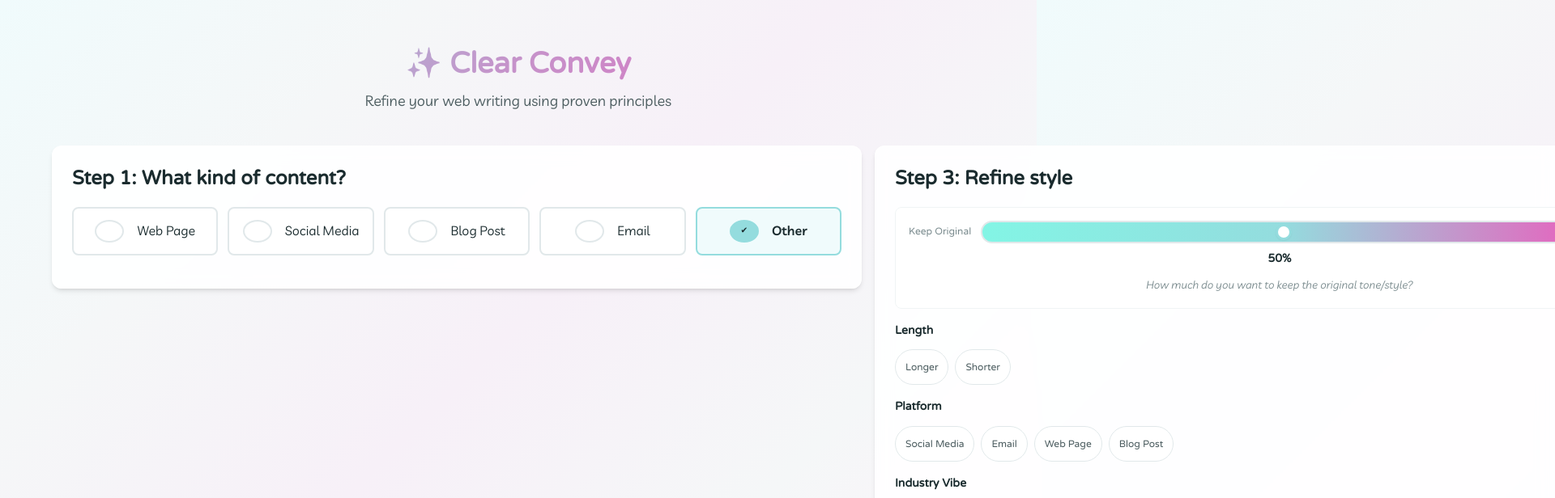
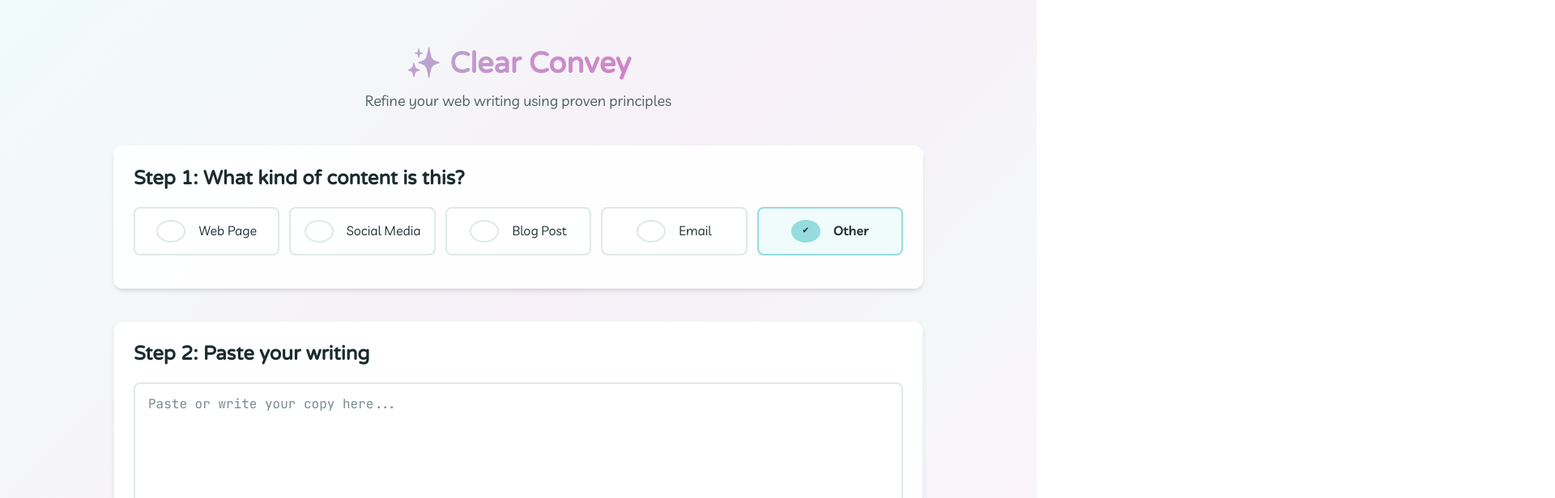
Before and after one commit to cd-space-dot-dot/web-copy-polisher-frontend, a React (Vite) app: page / in a window 1280 px wide. Shown: the top 616 px of the page at 81% size, 1920 px wide, since content can reach past the window. Built offline with nearby package versions, Linux system fonts and the light colour scheme; a web font is replaced by a local one.

Commit message:
re-order steps

```diff
--- a/src/App.jsx
+++ b/src/App.jsx
@@ -93,12 +93,11 @@ export default function App() {
         <p>Refine your web writing using proven principles</p>
       </header>
 
-      {/* Steps 1 & 3 Side by Side */}
-      <div className="controls-row">
-        <section className="section control-section">
+      {/* Step 1: Content Type Selection */}
+      <section className="section">
         <div className="container-base">
           <div className="card-header">
-              <h2>Step 1: What kind of content?</h2>
+            <h2>Step 1: What kind of content is this?</h2>
           </div>
           <div className="card-content">
             <ContentTypeSelector
@@ -108,25 +107,6 @@ export default function App() {
           </div>
         </div>
       </section>
-
-        <section className="section control-section">
-          <div className="container-base">
-            <div className="card-header">
-              <h2>Step 3: Refine style</h2>
-            </div>
-            <div className="card-content">
-              <SimilaritySlider
-                value={similarity}
-                onChange={setSimilarity}
-              />
-              <ChipSelector
-                selectedChips={selectedChips}
-                onChipsChange={setSelectedChips}
-              />
-            </div>
-          </div>
-        </section>
-      </div>
 
       {/* Step 2: Input Section */}
       <section className="section">
@@ -173,16 +153,20 @@ export default function App() {
         </div>
       </section>
 
-      {/* Step 3: Refinement Options */}
+      {/* Step 3: Refinement Options with Chips */}
       <section className="section">
         <div className="container-base">
           <div className="card-header">
-            <h2>Step 3: Refine more</h2>
+            <h2>Step 3: Refine style</h2>
           </div>
           <div className="card-content">
             <SimilaritySlider
               value={similarity}
               onChange={setSimilarity}
+            />
+            <ChipSelector
+              selectedChips={selectedChips}
+              onChipsChange={setSelectedChips}
             />
           </div>
         </div>
--- a/src/index.css
+++ b/src/index.css
@@ -537,18 +537,6 @@ button:focus {
   background-color: var(--primary-bg);
   color: var(--text-primary);
   font-weight: 600;
-}
-
-/* ======= CONTROLS ROW LAYOUT ======= */
-.controls-row {
-  display: grid;
-  grid-template-columns: 1fr 1fr;
-  gap: var(--space-4);
-  margin-bottom: var(--space-6);
-}
-
-.control-section {
-  margin-bottom: 0; /* Override default section margin */
 }
 
 /* ======= CHIPS SELECTOR COMPONENT ======= */
```
Lines whose indentation alone changed are shown as unchanged.
